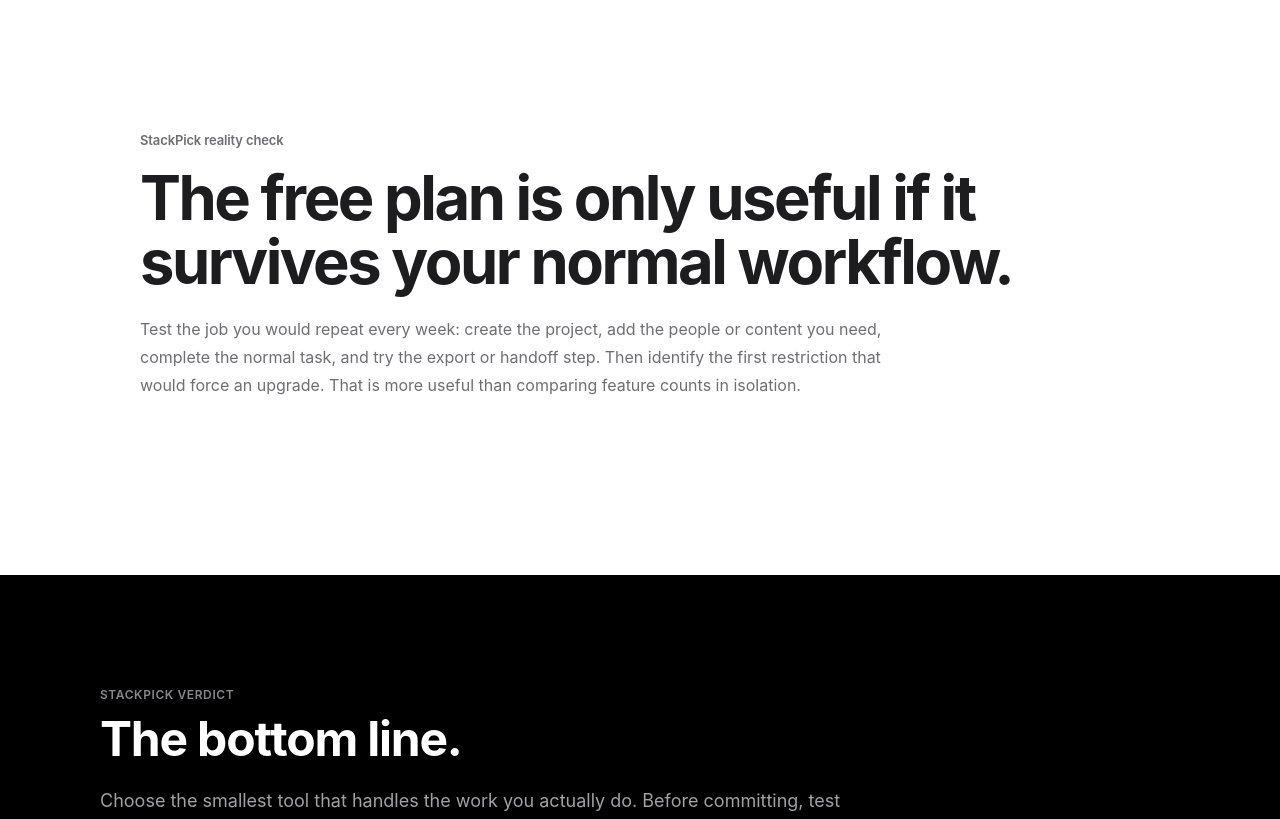
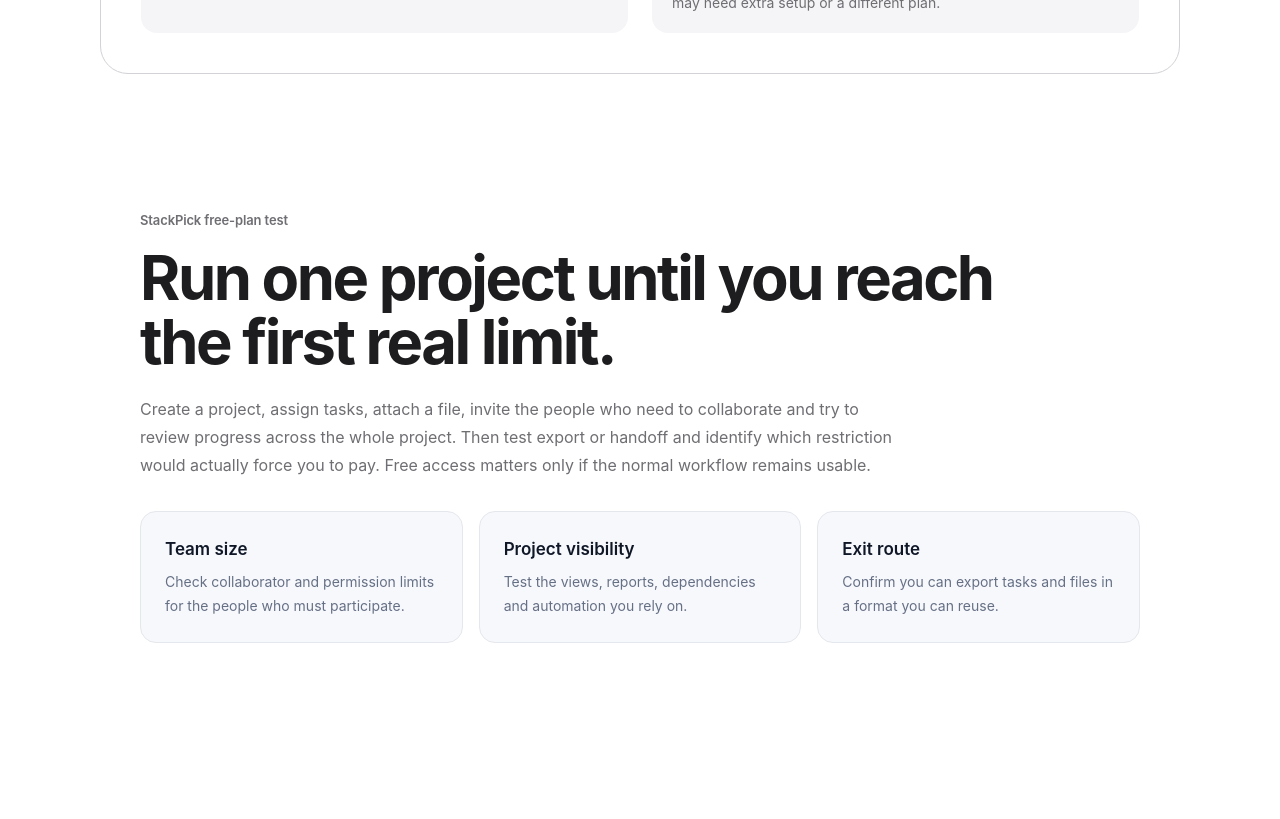
Before and after one commit to LinukaBandara/StackPick, a Next.js app: page /best/free-project-management-software in a window 1280 px wide. Shown: the part 3240-4059 px from the top of the page. Built offline with nearby package versions, Linux system fonts and the light colour scheme; no server answers.

Commit message:
Add relevant limits to free project management comparison

```diff
--- a/app/best/free-project-management-software/page.tsx
+++ b/app/best/free-project-management-software/page.tsx
@@ -15,23 +15,25 @@ export default function Page() {
       intro="Compare free project-management options for freelancers and small teams, focusing on real limits, collaboration, task ownership and when a paid plan becomes necessary."
       pricingNote="Plans, limits and included features can change. Verify the provider's current pricing and terms before publishing a site or moving a live business workflow."
       tools={[
-        { name: "Trello", bestFor: "Simple visual task tracking", freeOption: "Check the provider's current free or trial terms and limits.", tradeoff: "Compare booking, publishing, collaboration and upgrade limits against your actual workflow.", url: "https://trello.com/" },
-        { name: "ClickUp", bestFor: "Broader free workspace", freeOption: "Check the provider's current free or trial terms and limits.", tradeoff: "Compare booking, publishing, collaboration and upgrade limits against your actual workflow.", url: "https://clickup.com/" },
-        { name: "Asana", bestFor: "Structured projects and tasks", freeOption: "Check the provider's current free or trial terms and limits.", tradeoff: "Compare booking, publishing, collaboration and upgrade limits against your actual workflow.", url: "https://asana.com/" },
-        { name: "Notion", bestFor: "Flexible docs plus task databases", freeOption: "Check the provider's current free or trial terms and limits.", tradeoff: "Compare booking, publishing, collaboration and upgrade limits against your actual workflow.", url: "https://www.notion.com/" },
+        { name: "Trello", bestFor: "Simple visual task tracking", freeOption: "Check the provider's current free or trial terms and limits.", tradeoff: "A visual board is quick to learn, but check whether the free tier's board, automation, workspace and reporting limits fit the number of projects you run.", url: "https://trello.com/" },
+        { name: "ClickUp", bestFor: "Broader free workspace", freeOption: "Check the provider's current free or trial terms and limits.", tradeoff: "The broad free workspace can be attractive, but verify current storage, usage, view and advanced-feature limits with a realistic project.", url: "https://clickup.com/" },
+        { name: "Asana", bestFor: "Structured projects and tasks", freeOption: "Check the provider's current free or trial terms and limits.", tradeoff: "Structured tasks and ownership can help a team coordinate, but check the current free-tier limits for collaborators, views, reporting and automation.", url: "https://asana.com/" },
+        { name: "Notion", bestFor: "Flexible docs plus task databases", freeOption: "Check the provider's current free or trial terms and limits.", tradeoff: "Combining notes and task databases can reduce tool switching, but more structured project reporting, dependencies or automation may need extra setup or a different plan.", url: "https://www.notion.com/" },
       ]}
       bottomLine="Choose the smallest tool that handles the work you actually do. Before committing, test the normal workflow from setup through the first real customer or client task, then check what happens when you hit the free-plan or entry-tier limit."
     >
       <section className="bg-white">
         <div className="sp-container py-16 sm:py-20">
-          <p className="sp-eyebrow">StackPick reality check</p>
-          <h2 className="sp-title mt-4 max-w-4xl">The free plan is only useful if it survives your normal workflow.</h2>
+          <p className="sp-eyebrow">StackPick free-plan test</p>
+          <h2 className="sp-title mt-4 max-w-4xl">Run one project until you reach the first real limit.</h2>
           <p className="mt-5 max-w-3xl text-base leading-7 text-[#6e6e73]">
-            Test the job you would repeat every week: create the project, add the people or
-            content you need, complete the normal task, and try the export or handoff step.
-            Then identify the first restriction that would force an upgrade. That is more useful
-            than comparing feature counts in isolation.
+            Create a project, assign tasks, attach a file, invite the people who need to collaborate and try to review progress across the whole project. Then test export or handoff and identify which restriction would actually force you to pay. Free access matters only if the normal workflow remains usable.
           </p>
+          <div className="mt-8 grid gap-4 sm:grid-cols-3">
+            <div className="rounded-2xl border border-[#e4e7ec] bg-[#f7f8fc] p-6"><p className="font-semibold text-[#101828]">Team size</p><p className="mt-2 text-sm leading-6 text-[#667085]">Check collaborator and permission limits for the people who must participate.</p></div>
+            <div className="rounded-2xl border border-[#e4e7ec] bg-[#f7f8fc] p-6"><p className="font-semibold text-[#101828]">Project visibility</p><p className="mt-2 text-sm leading-6 text-[#667085]">Test the views, reports, dependencies and automation you rely on.</p></div>
+            <div className="rounded-2xl border border-[#e4e7ec] bg-[#f7f8fc] p-6"><p className="font-semibold text-[#101828]">Exit route</p><p className="mt-2 text-sm leading-6 text-[#667085]">Confirm you can export tasks and files in a format you can reuse.</p></div>
+          </div>
         </div>
       </section>
     </ComparisonArticle>
```
